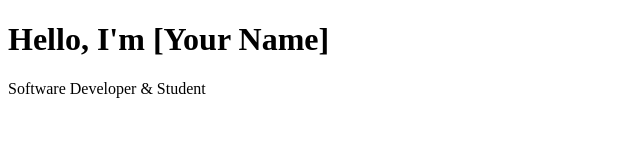
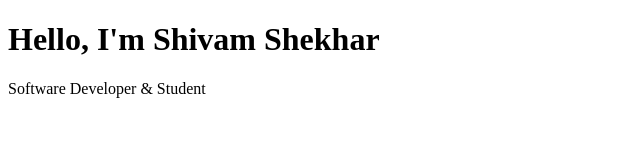
Before and after one commit to sshek3001/sshek3001.github.io, a plain HTML site: page index.html in a window 1280 px wide. Shown: the whole page, without its empty margins (0-640 px from the left). Drawn offline with Linux system fonts and the light colour scheme.

Commit message:
Change 1

```diff
--- a/index.html
+++ b/index.html
@@ -5,7 +5,7 @@
     <title>My Portfolio</title>
 </head>
 <body>
-    <h1>Hello, I'm [Your Name]</h1>
+    <h1>Hello, I'm Shivam Shekhar</h1>
     <p>Software Developer & Student</p>
 </body>
 </html>
```
